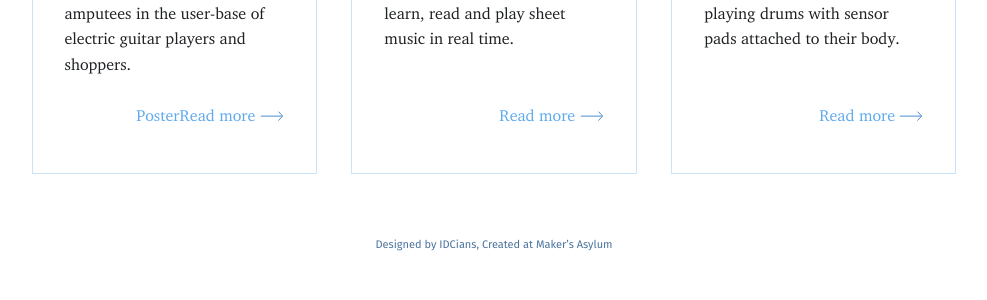
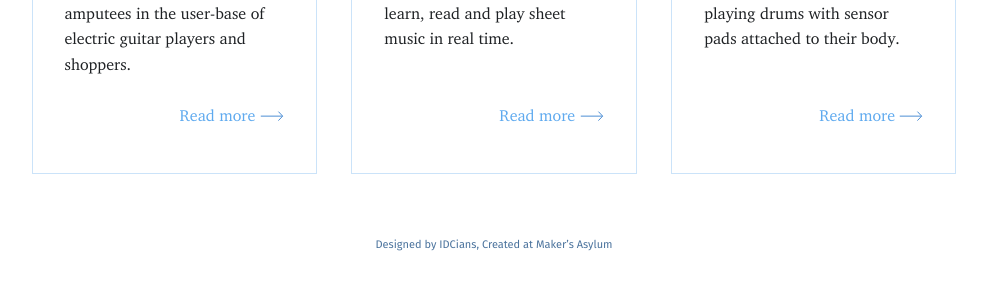
Before and after one commit to amitjenaiitbm/ma-dfworkshop, a Jekyll site: the page built from index.md, in a window 1280 px wide. Shown: the part 1042-1342 px from the top of the page, without its empty margins (146-1133 px from the left). Built offline with Jekyll 4.4.1, drawn with Linux system fonts in a browser that asks for light colours; nearby versions of some CDN libraries.

Commit message:
Update home.html

```diff
--- a/_layouts/home.html
+++ b/_layouts/home.html
@@ -40,7 +40,7 @@
                                     <div class="charter">Designing a guitar accessory that includes single-hand amputees in the user-base of electric guitar players and shoppers.</div>
                             </div>
                     </div>
-                    <div class="medium"><span text-align="left">Poster</span><a href="https://rishi4git.github.io/Guitar.io/" target="_blank">Read more</a>
+                    <div class="medium"><a href="https://rishi4git.github.io/Guitar.io/" target="_blank">Read more</a>
 
     <svg width="24px" height="10px" viewBox="0 0 24 10" version="1.1" xmlns="http://www.w3.org/2000/svg" xmlns:xlink="http://www.w3.org/1999/xlink">
         <g id="Page-1" stroke="none" stroke-width="1" fill="none" fill-rule="evenodd">
```
